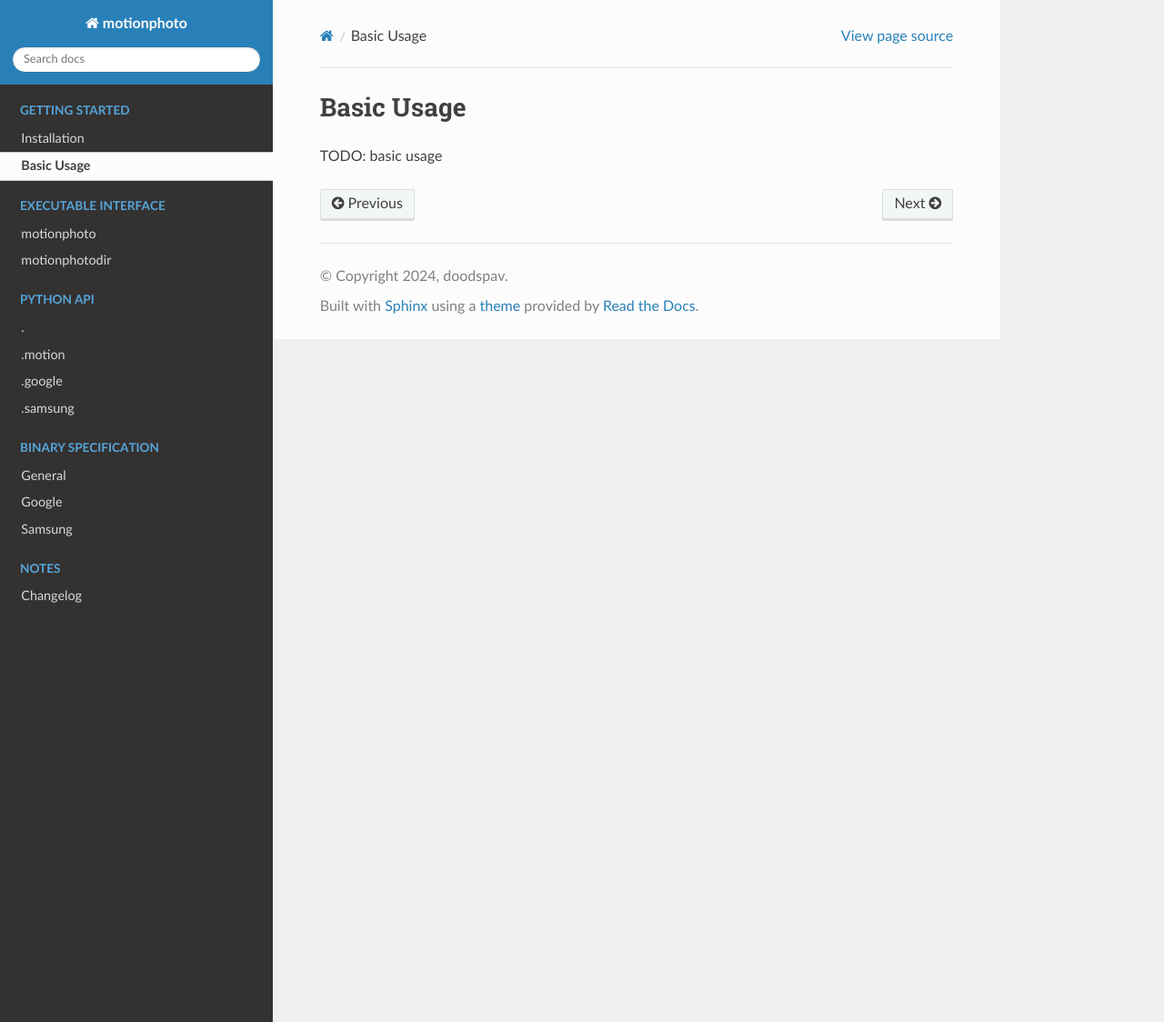
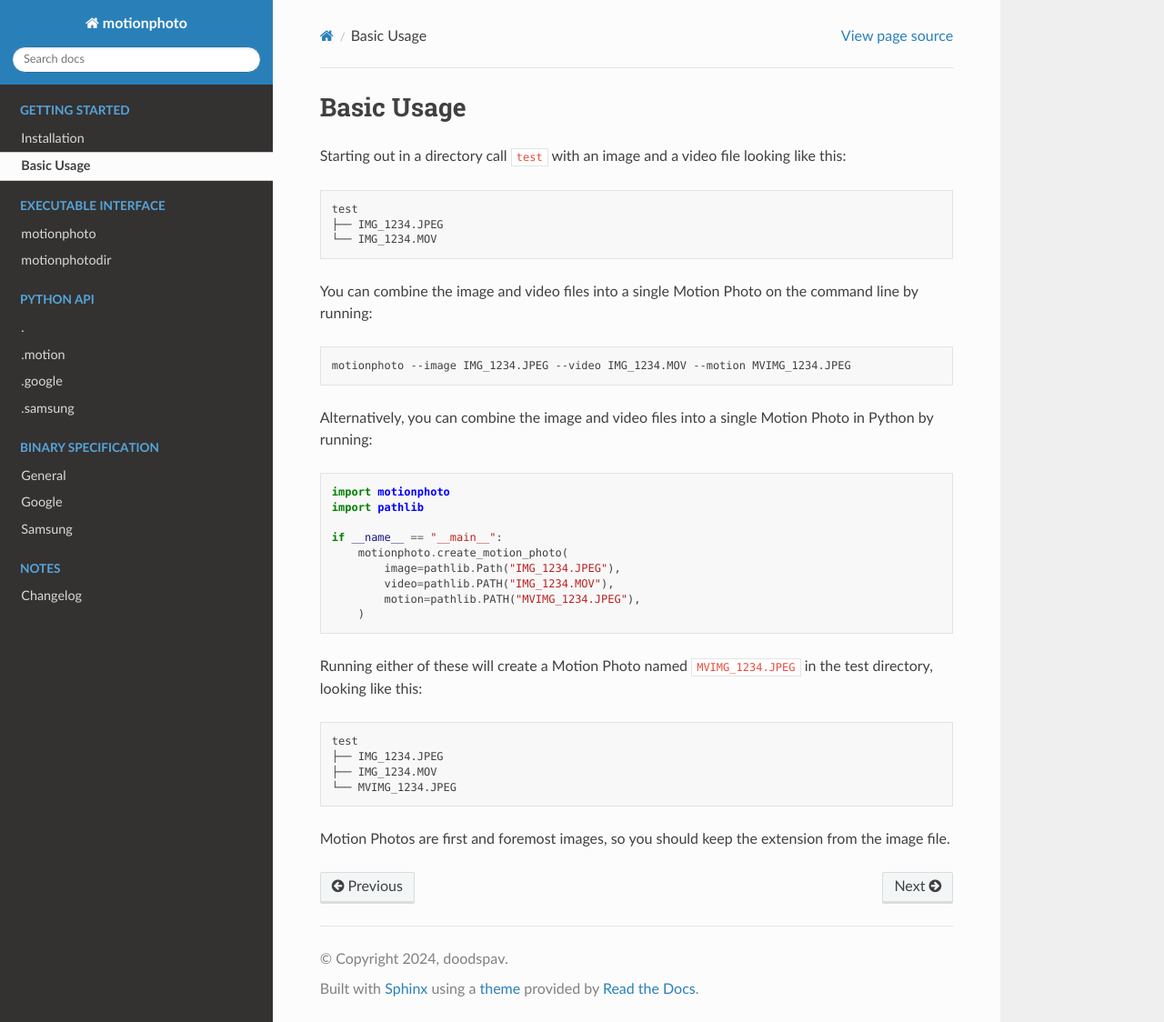
Before and after one commit to doodspav/motionphoto, a Sphinx documentation site: the page built from docs/source/getting_started/basic_usage.rst, in a window 1280 px wide and 1124 px high. Shown: the whole window at 91% size. Built offline with Sphinx 7.4.7 and the Read the Docs theme 2.0.0, drawn with Linux system fonts in a browser that asks for light colours.

Commit message:
GHI #4 Fill in getting started docs
Signed-off-by: doodspav <doodspav@gmail.com>

```diff
--- a/docs/source/executable_interface/motionphoto.rst
+++ b/docs/source/executable_interface/motionphoto.rst
@@ -5,6 +5,4 @@ motionphoto
    :shell:
 
 .. note::
-   | The command ``python -m motionphoto`` may need to be ``python3 -m
-     motionphoto`` depending on your installation.
-   | You can also call the ``motionphoto`` executable directly.
+   You can also call the ``motionphoto`` executable directly.
--- a/docs/source/getting_started/basic_usage.rst
+++ b/docs/source/getting_started/basic_usage.rst
@@ -1,4 +1,46 @@
 Basic Usage
 ===========
 
-TODO: basic usage
+Starting out in a directory call ``test`` with an image and a video file
+looking like this:
+
+.. code-block:: none
+
+   test
+   ├── IMG_1234.JPEG
+   └── IMG_1234.MOV
+
+You can combine the image and video files into a single Motion Photo on the
+command line by running:
+
+.. code-block:: shell
+
+   motionphoto --image IMG_1234.JPEG --video IMG_1234.MOV --motion MVIMG_1234.JPEG
+
+Alternatively, you can combine the image and video files into a single Motion
+Photo in Python by running:
+
+.. code-block:: python
+
+   import motionphoto
+   import pathlib
+
+   if __name__ == "__main__":
+       motionphoto.create_motion_photo(
+           image=pathlib.Path("IMG_1234.JPEG"),
+           video=pathlib.PATH("IMG_1234.MOV"),
+           motion=pathlib.PATH("MVIMG_1234.JPEG"),
+       )
+
+Running either of these will create a Motion Photo named ``MVIMG_1234.JPEG``
+in the test directory, looking like this:
+
+.. code-block:: none
+
+   test
+   ├── IMG_1234.JPEG
+   ├── IMG_1234.MOV
+   └── MVIMG_1234.JPEG
+
+Motion Photos are first and foremost images, so you should keep the extension
+from the image file.
```
Also changed, not shown: docs/source/getting_started/installation.rst (+17 -1 lines).
